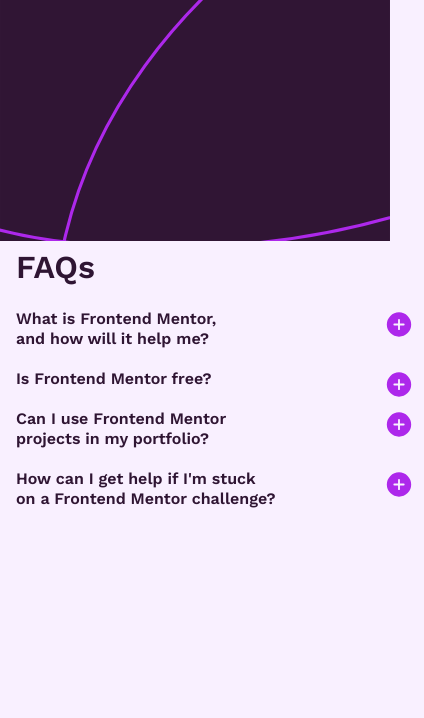
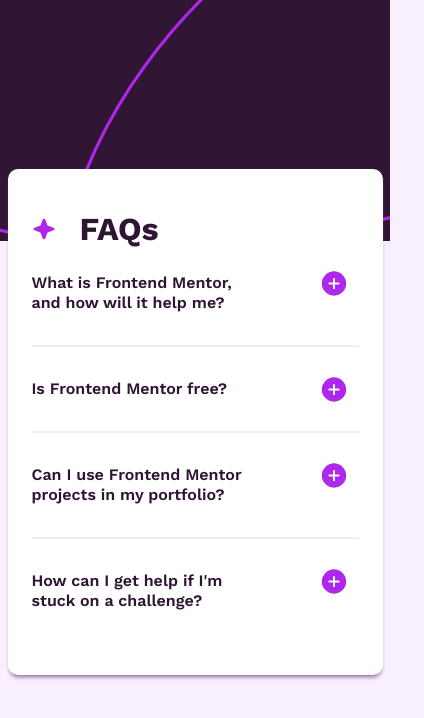
Before and after one commit to loumorganrene/frontend-mentor, a plain HTML site: page faq-accordion-main/index.html in a window 390 px wide. Shown: the whole page, 424 px wide, since content can reach past the window. Drawn offline with nearby package versions, Linux system fonts and the light colour scheme.

Commit message:
:lipstick: update: finishing mobile and desktop styling

```diff
--- a/faq-accordion-main/index.css
+++ b/faq-accordion-main/index.css
@@ -2,6 +2,7 @@
   --primary-clr: hsl(275, 100%, 97%);
   --secondary-clr: hsl(292, 16%, 49%);
   --accent-clr: hsl(292, 42%, 14%);
+  --icon-clr:#AD28EB;
 
   --neutral-white: hsl(0, 0%, 100%);
 
@@ -28,17 +29,36 @@ svg {
   width: 100%;
 }
 
+h1,
+h2,
+summary {
+  max-width: 70ch;
+  font-weight: var(--fweight-medium);
+  text-wrap: balance;
+  color: var(--accent-clr);
+}
+
+h2 {
+  font-weight: var(--fweight-bold);
+  font-size: clamp(2rem, 2.817vw + 0.944rem, 3rem);
+}
+
 body {
   display: flex;
   flex-direction: column;
   min-height: 100svh;
   background: var(--primary-clr);
-  header {
+}
+
+body > header {
+  z-index: -1;
+  position: fixed;
+  top: 0;
+  width: 100svw;
   img {
     @media (min-width: 768px) {
       object-fit: cover;
-        height: 232px;
-      }
+      height: 35svh;
     }
   }
 }
@@ -46,34 +66,58 @@ body {
 main {
   justify-content: center;
   align-items: center;
+  min-height: 100svh;
   display: flex;
   flex-direction: column;
   padding: 1rem;
 }
 
-h1,
-h2,
-summary {
-  font-weight: var(--fweight-medium);
-  text-wrap: balance;
-  color: var(--accent-clr);
+article {
+  display: flex;
+  flex-direction: column;
+  background: var(--neutral-white);
+  border-radius: 10px;
+  box-shadow: 0 4px 4px -2px var(--secondary-clr);
+  width: 375px;
+  padding: 3rem 1.5rem;
+  gap: 1rem;
+
+  header {
+    position: static;
+    display: flex;
+    align-items: center;
+    gap: 1.5rem;
+    img {
+      max-width: clamp(1.5rem, 1.408vw + 0.972rem, 3rem);
+    }
   }
 
-h2 {
-  font-size: clamp(2rem, 0.939vw + 1.648rem, 3rem);
-  margin-bottom: 2rem;
+  hr {
+    border: 1px solid rgba(128, 128, 128, 0.137);
+  }
+
+  @media (min-width: 768px) {
+    padding: 3rem 2rem 1.5rem;
+    width: calc(480px + 80px);
+
+    header {
+      padding: 0 0 1rem;
+    }
+  }
 }
 
 details {
-  max-width: 70ch;
   text-wrap: pretty;
   color: var(--secondary-clr);
+  padding: 1rem 0;
+
+  summary {
+    position: relative;
+    cursor: pointer;
+    &:hover {
+      color: var(--icon-clr);
     }
-
-details {
-  position: relative;
-  margin-bottom: 20px;
-
+  }
 }
 
 details summary::-webkit-details-marker,
@@ -88,16 +132,24 @@ details > summary:before {
   background-repeat: no-repeat;
   background-repeat: no-repeat;
   position: absolute;
-  right: -50px;
+  top: -5px;
+  right: 0px;
   width: 40px;
   height: 41px;
 }
 
-details[open] summary:before {
+details[open] {
+  summary {
+    padding: 0 0 1rem;
+  }
+
+  summary:before {
     content: "";
     background-image: url(assets/images/icon-minus.svg);
     width: 40px;
     height: 40px;
+  }
+
 }
 
 .responsive-image {
--- a/faq-accordion-main/index.html
+++ b/faq-accordion-main/index.html
@@ -21,17 +21,19 @@
     <title>Frontend Mentor | FAQ accordion</title>
   </head>
   <body>
-    <header>
+    <header class="body__header">
       <h1 class="sr-only">Frontend Mentor challenge FAQ accordion</h1>
       <picture>
         <source srcset="assets/images/background-pattern-desktop.svg" media="(min-width: 768px)">
         <img src="assets/images/background-pattern-mobile.svg" alt="Background pattern">
       </picture>
-
     </header>
     <main>
       <article>
+        <header>
+          <img src="assets/images/icon-star.svg" alt="Star icon">
           <h2>FAQs</h2>
+        </header>
         <details>
           <summary>What is Frontend Mentor, and how will it help me?</summary>
           Frontend Mentor offers realistic coding challenges to help developers
@@ -39,21 +41,24 @@
           JavaScript. It's suitable for all levels and ideal for portfolio
           building.
         </details>
+        <hr>
         <details>
           <summary>Is Frontend Mentor free?</summary>
           Yes, Frontend Mentor offers both free and premium coding challenges,
           with the free option providing access to a range of projects suitable
           for all skill levels.
         </details>
+        <hr>
         <details>
           <summary>Can I use Frontend Mentor projects in my portfolio?</summary>
           Yes, you can use projects completed on Frontend Mentor in your
           portfolio. It's an excellent way to showcase your skills to potential
           employers!
         </details>
+        <hr>
         <details>
           <summary>
-            How can I get help if I'm stuck on a Frontend Mentor challenge?
+            How can I get help if I'm stuck on a challenge?
           </summary>
           The best place to get help is inside Frontend Mentor's Discord
           community. There's a help channel where you can ask questions and seek
```
Lines whose indentation alone changed are shown as unchanged.
